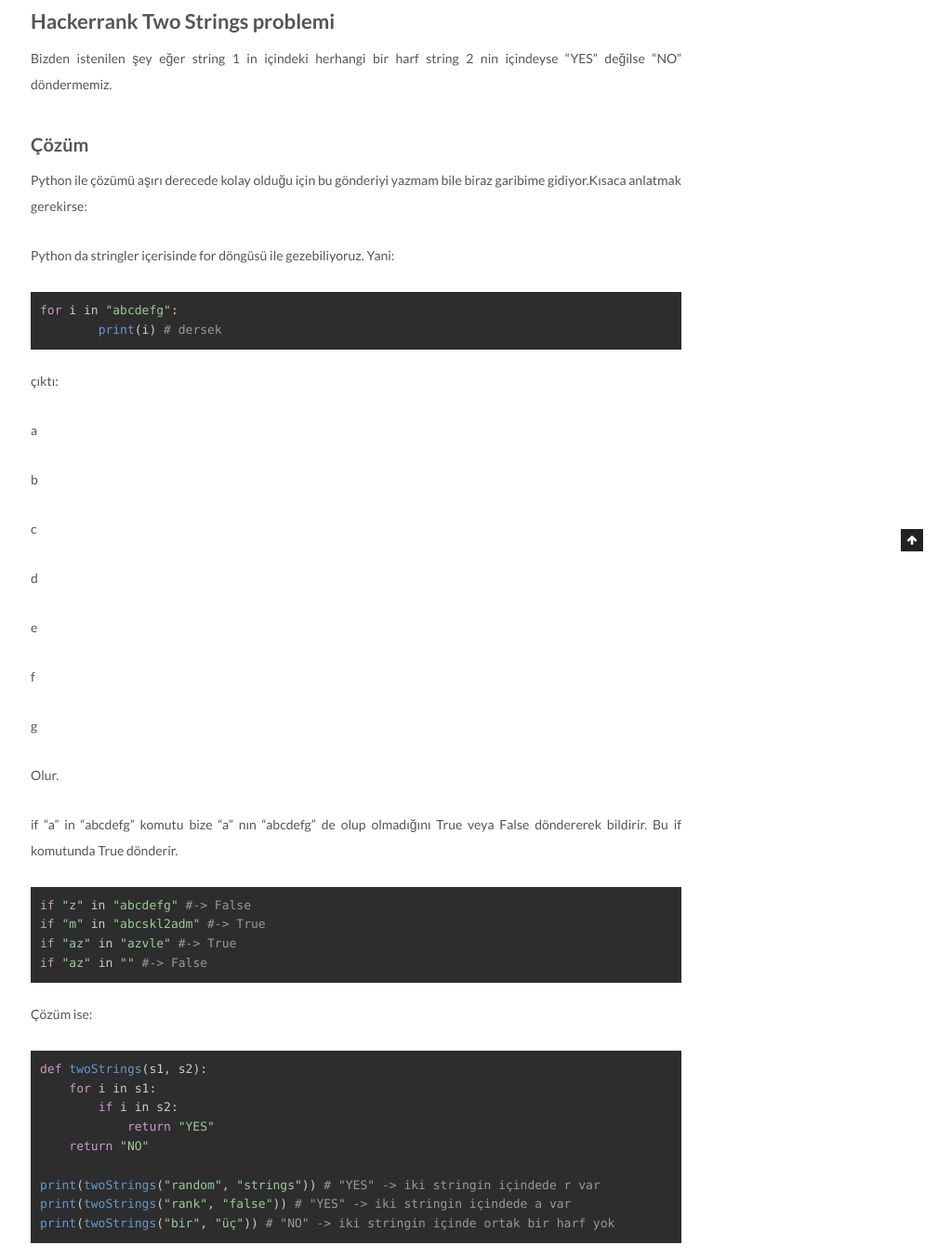
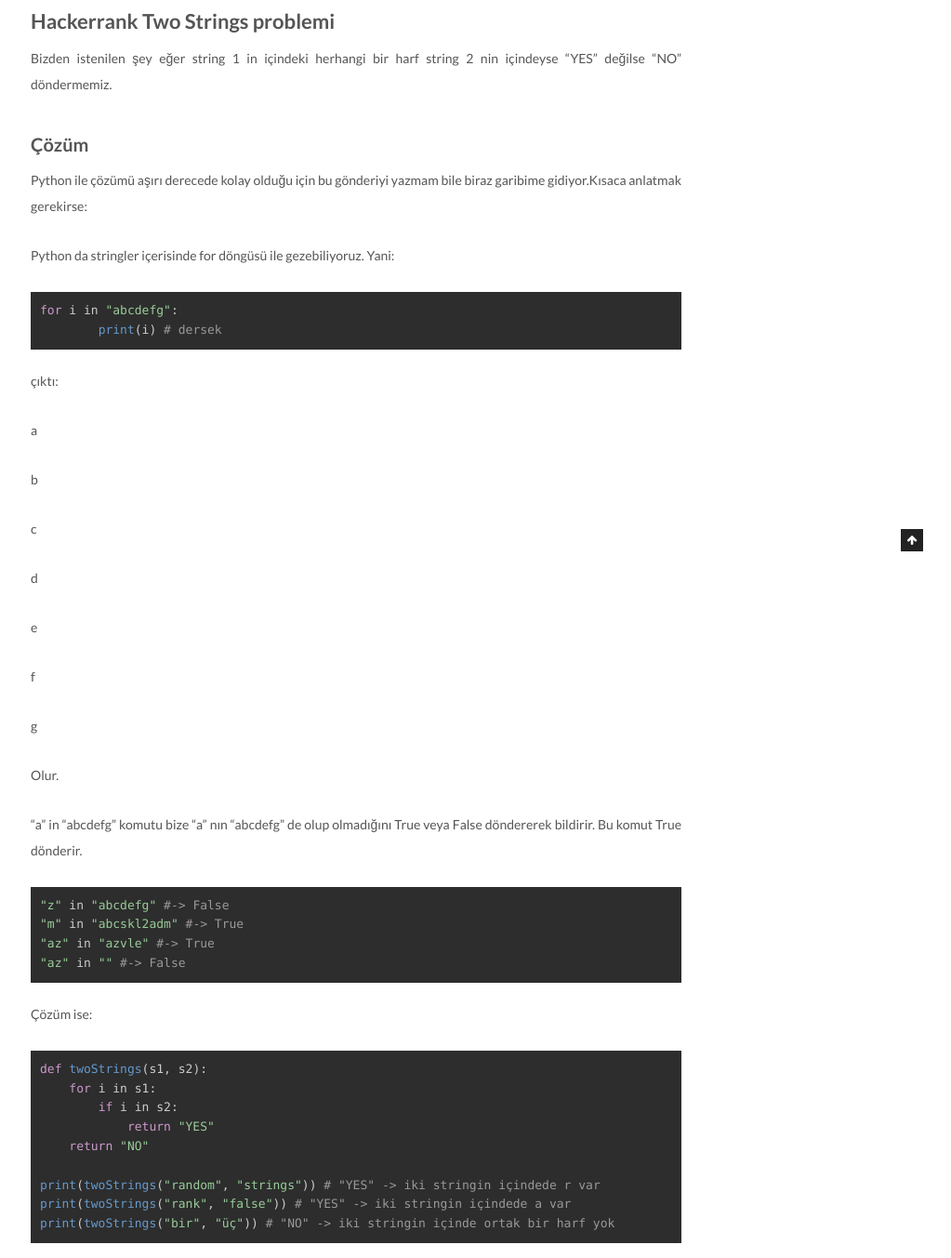
Before and after one commit to sergenp/sergenp.github.io, a Jekyll site: the page built from _posts/2018-11-29-hackerrank-two-strings.md, in a window 1280 px wide, cut to the strip 407-1760 px from the top of the page. Shown: the whole strip at 93% size, without its empty margins (257-1280 px from the left). Built offline with Jekyll 4.4.1, drawn with Linux system fonts in a browser that asks for light colours; a script that is not in the unit is left out.

Commit message:
Create 2018-11-29-hackerrank-two-strings.md

```diff
--- a/_posts/2018-11-29-hackerrank-two-strings.md
+++ b/_posts/2018-11-29-hackerrank-two-strings.md
@@ -37,13 +37,13 @@
 
 Olur.
 
-if "a" in "abcdefg" komutu bize "a" nın "abcdefg" de olup olmadığını True veya False döndererek bildirir. Bu if komutunda True dönderir.
+"a" in "abcdefg" komutu bize "a" nın "abcdefg" de olup olmadığını True veya False döndererek bildirir. Bu komut True dönderir.
 
 {% highlight python %}
-if "z" in "abcdefg" #-> False
-if "m" in "abcskl2adm" #-> True
-if "az" in "azvle" #-> True
-if "az" in "" #-> False
+"z" in "abcdefg" #-> False
+"m" in "abcskl2adm" #-> True
+"az" in "azvle" #-> True
+"az" in "" #-> False
 {% endhighlight %}
 
 Çözüm ise:
```
